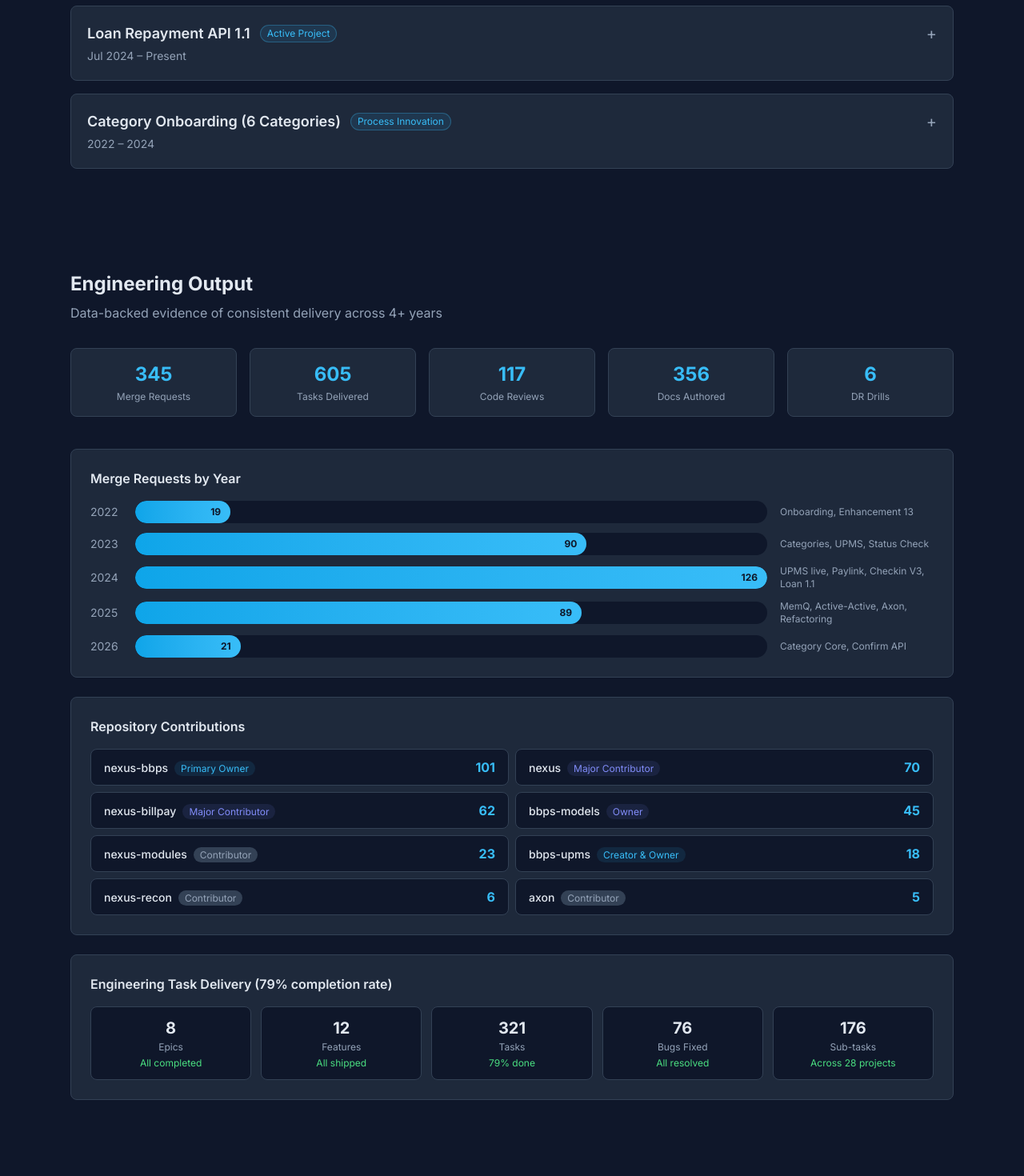
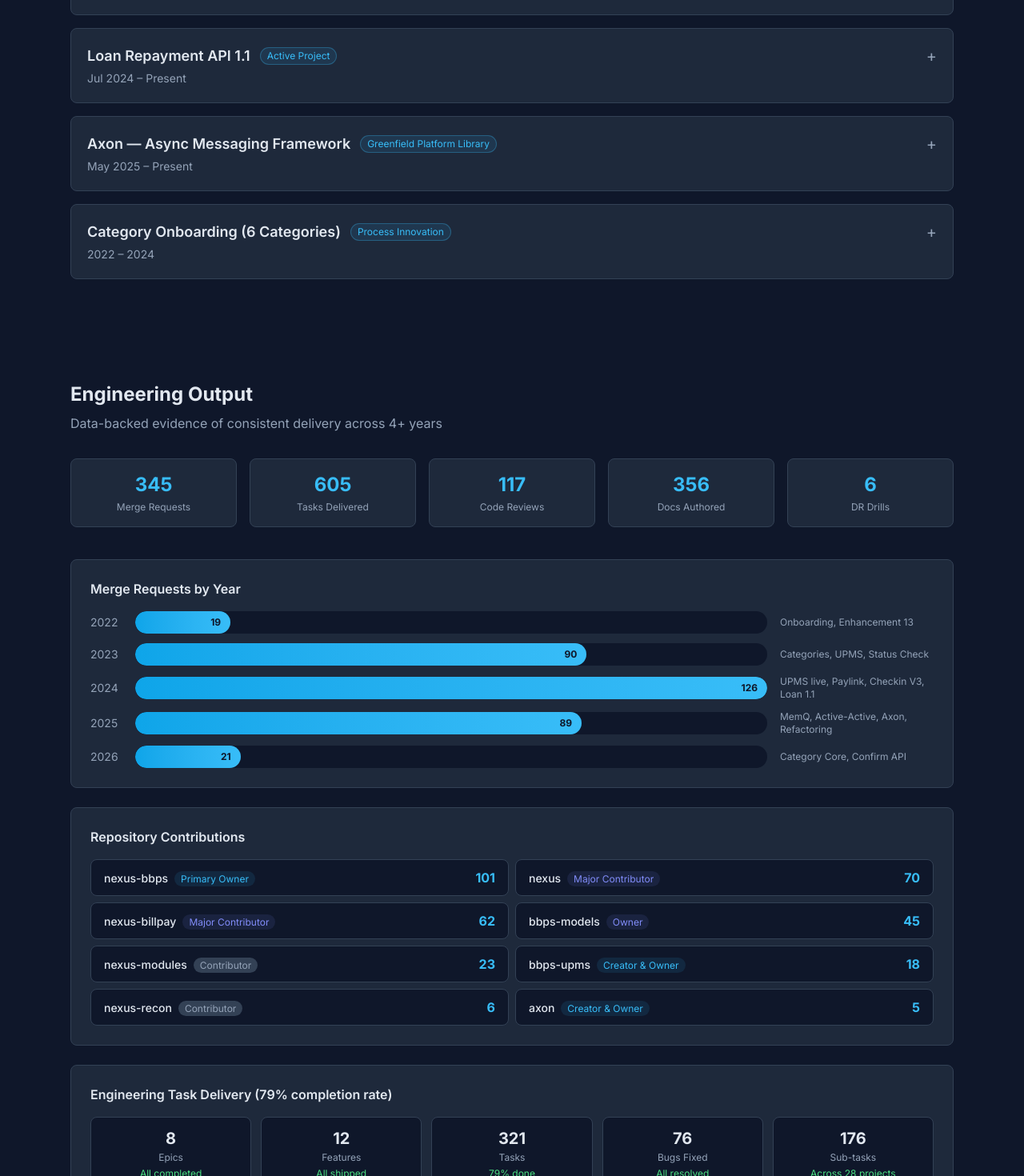
Before and after one commit to arjunprsd/portfolio, a Next.js app: page / in a window 1280 px wide. Shown: the part 2697-4167 px from the top of the page at 80% size. Built offline with nearby package versions, Linux system fonts and the light colour scheme.

Commit message:
add Axon project

```diff
--- a/src/app/data/portfolio.ts
+++ b/src/app/data/portfolio.ts
@@ -61,6 +61,7 @@ export const timeline = [
     location: "Pune, India",
     highlights: [
       "Built UPMS microservice from scratch — 500+ RPS, 20% transaction growth",
+      "Created Axon framework — async messaging abstraction achieving 45% infra cost reduction org-wide",
       "Overhauled status-check pipeline — 20,000+ pending/day → <100/day",
       "Migrated Paylink to modern framework — 15% transaction increase",
       "Leading Loan API 1.1 — external NPCI communication and spec compliance",
@@ -139,6 +140,23 @@ export const projects = [
     techStack: ["Java 17", "BBPS API 1.1", "XSD", "MariaDB"],
   },
   {
+    title: "Axon — Async Messaging Framework",
+    period: "May 2025 – Present",
+    tag: "Greenfield Platform Library",
+    problem:
+      "PhonePe's backend services each implemented their own RabbitMQ/MemQ integration — duplicated boilerplate, inconsistent retry/fallback logic, and expensive infra due to over-provisioned queues with no shared resource management.",
+    solution:
+      "Designed and built Axon from scratch — a lightweight async messaging framework abstracting RMQ and MemQ with unified publish API, configurable routing strategies, MemQ→RMQ fallback, dynamic worker buckets, and shared connection pooling. Published as reusable Dropwizard bundle adopted across teams.",
+    impact: [
+      { metric: "Infra Cost", before: "Baseline", after: "45% reduction across PhonePe" },
+      { metric: "Integration Effort", before: "Days (per service)", after: "Minutes (bundle plug-in)" },
+      { metric: "Queue Management", before: "Manual per-service", after: "Config-driven with validation" },
+      { metric: "Fault Tolerance", before: "No fallback", after: "MemQ→RMQ automatic fallback" },
+      { metric: "Adoption", before: "0 services", after: "Multiple teams org-wide" },
+    ],
+    techStack: ["Java 17", "Dropwizard", "RabbitMQ", "MemQ", "Builder Pattern", "Lifecycle Management"],
+  },
+  {
     title: "Category Onboarding (6 Categories)",
     period: "2022 – 2024",
     tag: "Process Innovation",
@@ -173,7 +191,7 @@ export const metrics = {
       { repo: "nexus-modules", count: 23, role: "Contributor" },
       { repo: "bbps-upms", count: 18, role: "Creator & Owner" },
       { repo: "nexus-recon", count: 6, role: "Contributor" },
-      { repo: "axon", count: 5, role: "Contributor" },
+      { repo: "axon", count: 5, role: "Creator & Owner" },
       { repo: "upi-client", count: 5, role: "Contributor" },
       { repo: "catalogue-service", count: 5, role: "Contributor" },
       { repo: "bill-manager", count: 3, role: "Contributor" },
```
